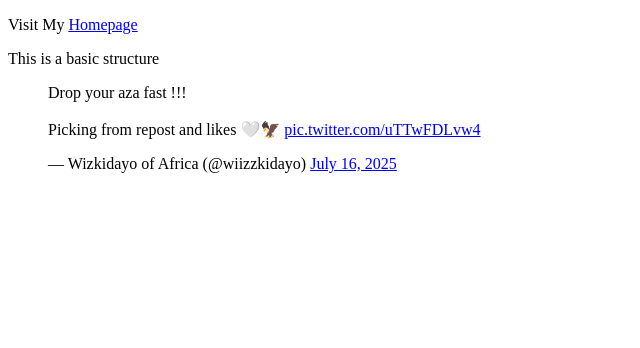
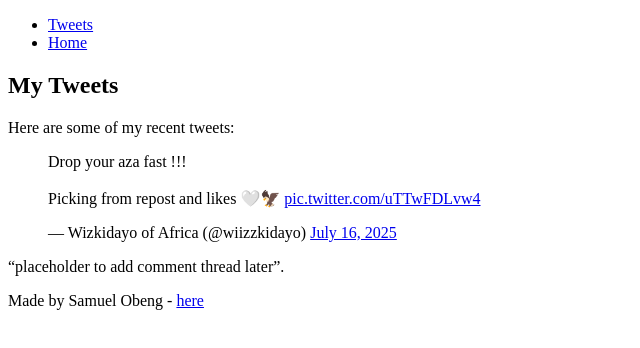
Before and after one commit to Sammie-50/My_First_Portfolio, a plain HTML site: page html_basic/tweets.html in a window 1280 px wide. Shown: the whole page, without its empty margins (0-640 px from the left). Drawn offline with Linux system fonts and the light colour scheme.

Commit message:
Added headers, main and footers

```diff
--- a/html_basic/tweets.html
+++ b/html_basic/tweets.html
@@ -6,11 +6,28 @@
     <title>Base Index</title>
 </head>
 <body>
+    <header>
+        <ul>
+            <li>
+                <a href="tweets.html">Tweets</a>
+            </li>
+            <li>
+                <a href="index.html">Home</a>
+            </li>
+        </ul>
+    </header>
 
-    <p>Visit My <a href="index.html">Homepage</a></p>
-    <p>This is a basic structure</p>
+    <main>
 
+     <article>
+         <h1>My Tweets</h1>
+         <p>Here are some of my recent tweets:</p>
     <blockquote class="twitter-tweet"><p lang="en" dir="ltr">Drop your aza fast !!!<br><br>Picking from repost and likes 🤍🦅 <a href="https://t.co/uTTwFDLvw4">pic.twitter.com/uTTwFDLvw4</a></p>&mdash; Wizkidayo of Africa (@wiizzkidayo) <a href="https://twitter.com/wiizzkidayo/status/1945537671738036640?ref_src=twsrc%5Etfw">July 16, 2025</a></blockquote> <script async src="https://platform.twitter.com/widgets.js" charset="utf-8"></script>
      </article>
+
+     <aside>“placeholder to add comment thread later”.</aside>
+     </main>
+
+     <footer><p>Made by Samuel Obeng - <a href="www.linkedin.com/in/samuel-sakyi-obeng" target="_blank">here</a> </p></footer>
 </body>
 </html>
```
Also changed, not shown: html_basic/index.html (+16 -0 lines).
